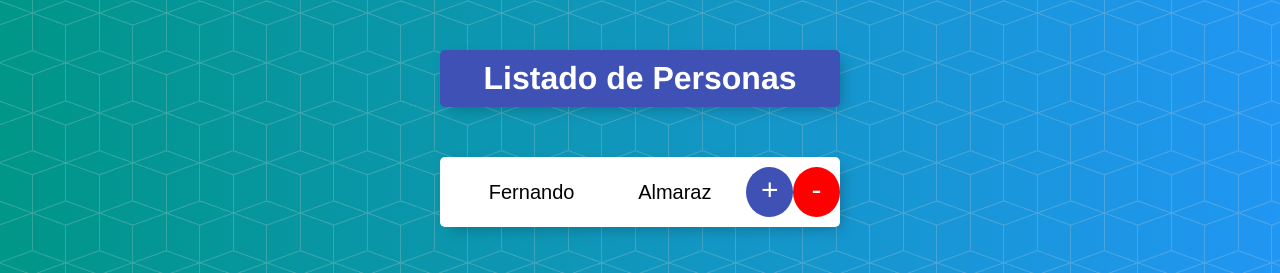
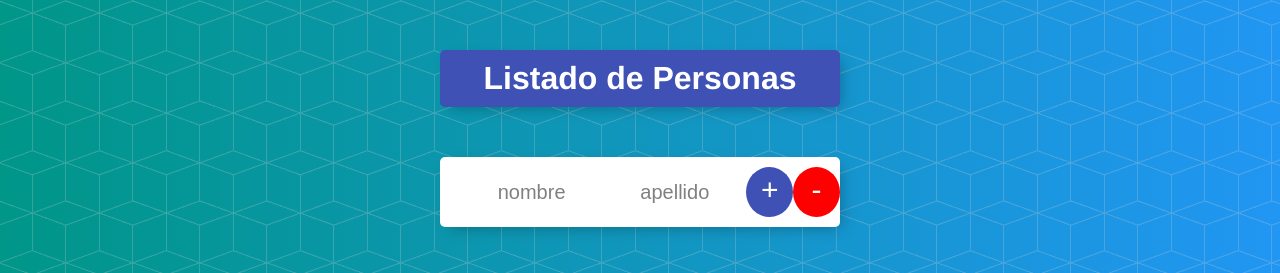
Before and after one commit to FernandoAlmaraz/Universidad_Angular, an Angular app in the folder listadoPersonas/: page /personas/0 in a window 1280 px wide. Shown: the top 273 px of the page. Built offline with nearby package versions, Linux system fonts and the light colour scheme.

Commit message:
añadiendo queryparams

```diff
--- a/listadoPersonas/src/app/personas/formulario/formulario.component.ts
+++ b/listadoPersonas/src/app/personas/formulario/formulario.component.ts
@@ -13,6 +13,7 @@
   @Output() personaCreada = new EventEmitter<Persona>;
   nombreInput: string = "";
   apellidoInput: string = "";
+  modoEdicion: number = 0;
   constructor(private logginService: LogginService,
     private personasService: PersonasService,
     private router: Router,
@@ -22,8 +23,9 @@
     )
   }
   ngOnInit(): void {
+    this.modoEdicion = +this.route.snapshot.queryParams['modoEdicion']
     this.index = this.route.snapshot.params['id'];
-    if (this.index) {
+    if (this.modoEdicion != null && this.modoEdicion === 1) {
       let persona: Persona = this.personasService.encontrarPersona(this.index)
       this.nombreInput = persona.nombre;
       this.apellidoInput = persona.apellido
@@ -36,7 +38,7 @@
 
     let PerCreada = new
       Persona(this.nombreInput, this.apellidoInput)
-    if (this.index) {
+    if (this.modoEdicion != null && this.modoEdicion === 1) {
       this.personasService.modificarPersona(this.index, PerCreada)
     }
     else {
--- a/listadoPersonas/src/app/personas/persona/persona.component.html
+++ b/listadoPersonas/src/app/personas/persona/persona.component.html
@@ -1,7 +1,8 @@
 <div class="item">
   <ul>
     <li>
-      <a [routerLink]="['/personas',indice]" >
+      <a [routerLink]="['/personas',indice]"
+      [queryParams]="{modoEdicion:'1'}">
         <p>{{persona.nombre}} {{persona.apellido}}</p>
       </a>
     </li>
```
